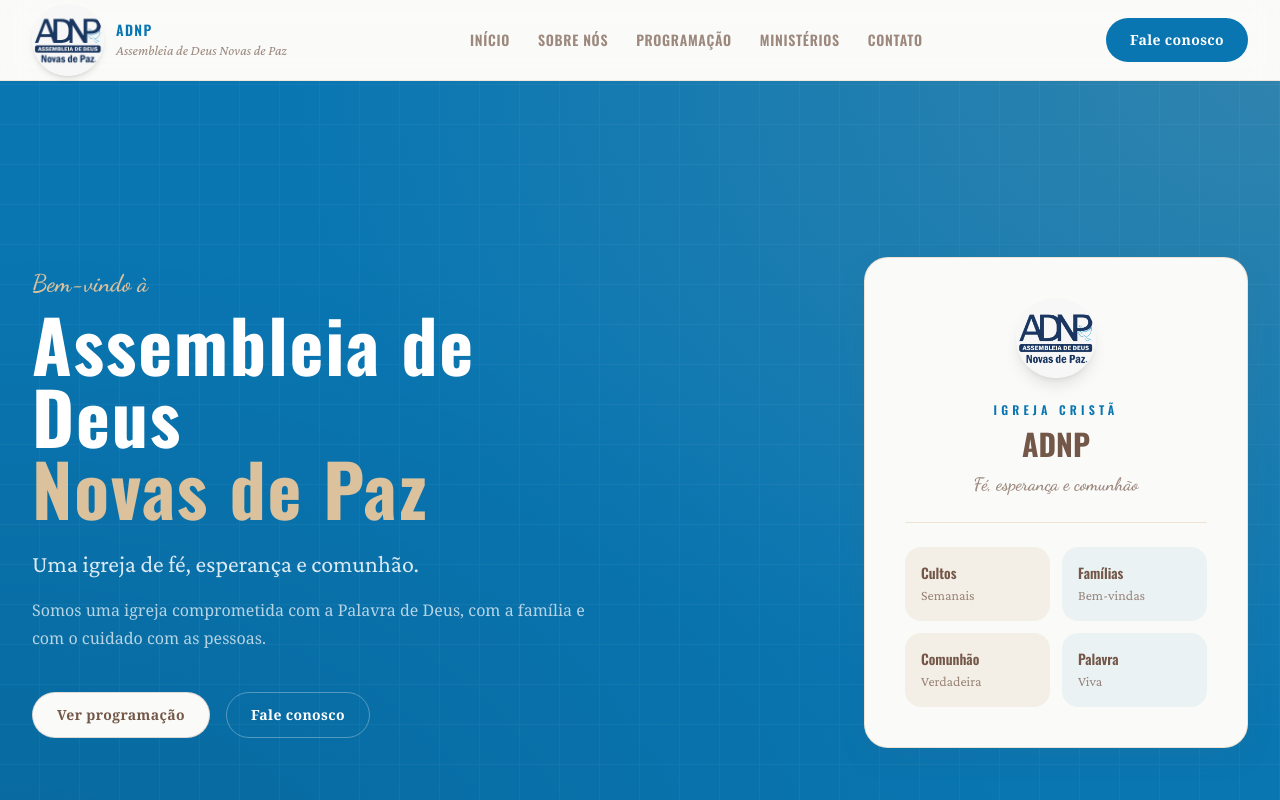
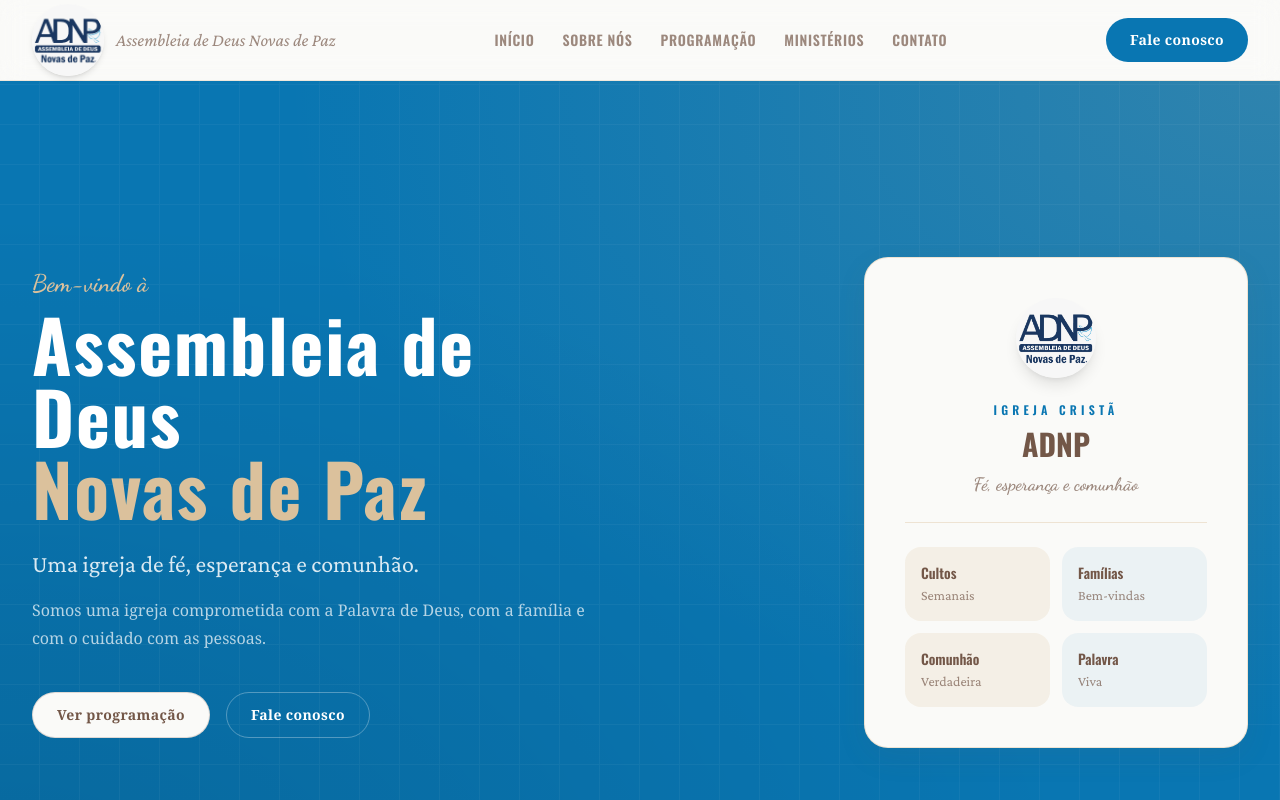
Before and after one commit to misaeljunio/adnp-website, a Next.js app: page /adnp-website/ in a window 1280 px wide. Shown: the top 800 px of the page. Built offline with nearby package versions, Linux system fonts and the light colour scheme.

Commit message:
aumento de fonte nome da igreja no head page

```diff
--- a/src/components/site-header.tsx
+++ b/src/components/site-header.tsx
@@ -19,10 +19,7 @@ export function SiteHeader() {
             />
           </div>
           <div className="leading-tight">
-            <p className="font-[family-name:var(--font-oswald)] text-sm font-semibold uppercase tracking-widest text-[#0976B2]">
-              {siteConfig.shortName}
-            </p>
-            <p className="hidden font-[family-name:var(--font-crimson)] text-sm italic text-[#735748]/70 sm:block">
+            <p className="hidden font-[family-name:var(--font-crimson)] text-sm sm:text-base md:text-lg italic text-[#735748]/70 sm:block">
               {siteConfig.churchName}
             </p>
           </div>
```
